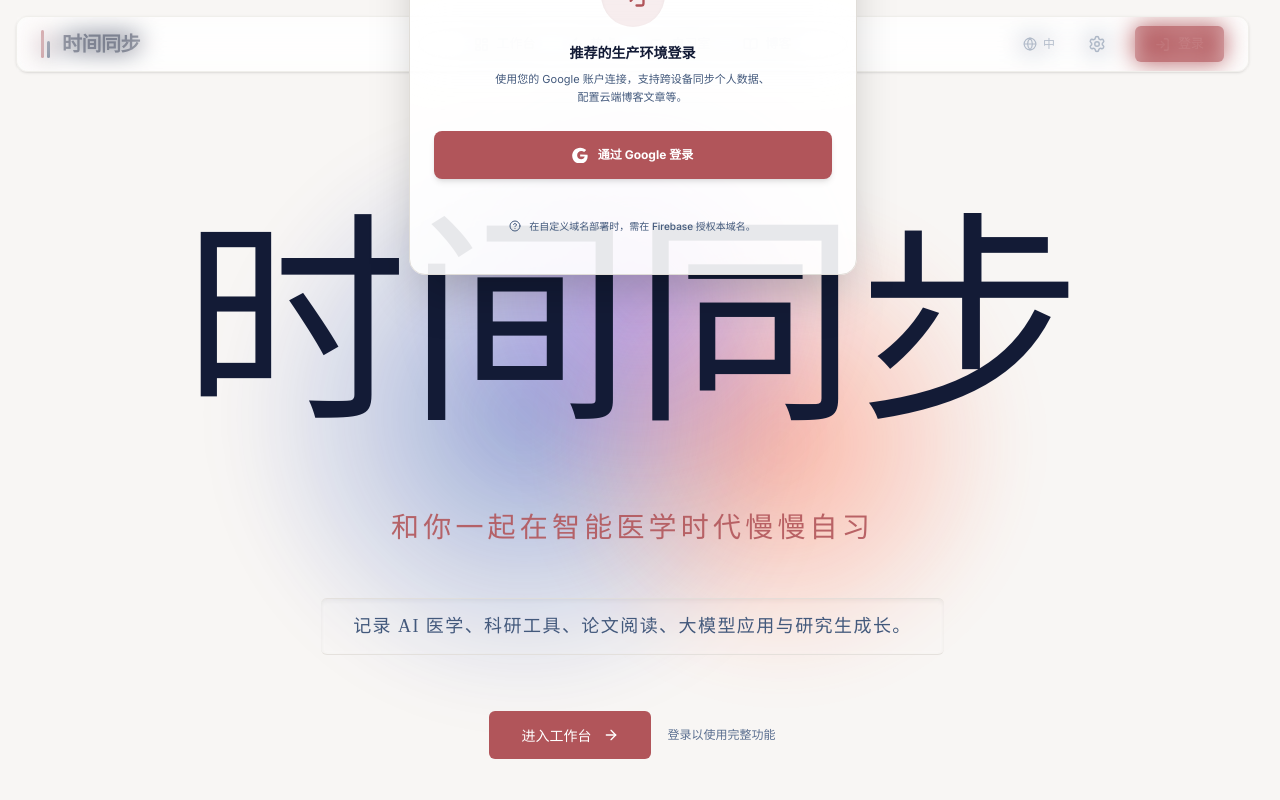
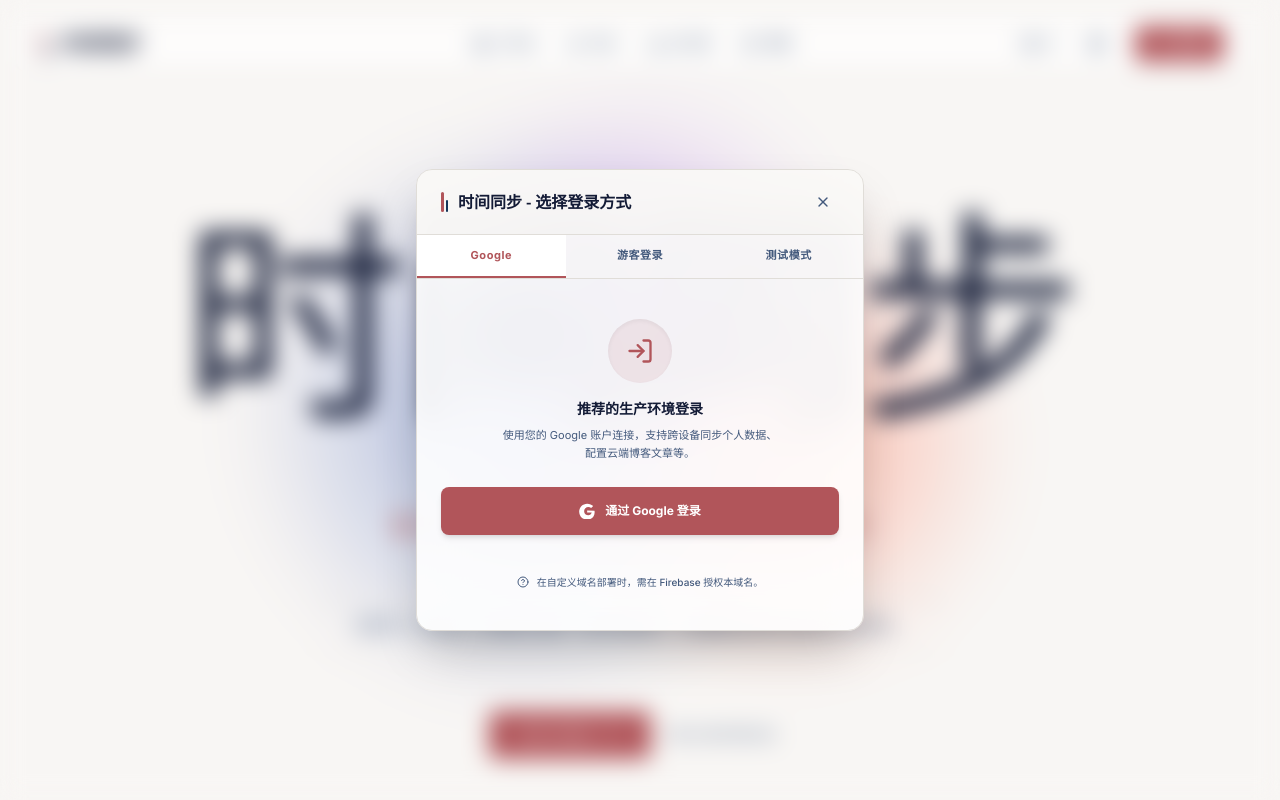
Before and after one commit to Zsl-w/TemporalSync, a React (Vite) app: page / in a window 1280 px wide. Both pictures are taken after a click on the button "登录". Shown: the top 800 px of the page. Built offline with nearby package versions, Linux system fonts and the light colour scheme; no server answers; a web font is replaced by a local one.

Commit message:
fix: resolve z-index stacking issues for LoginModal by rendering outside header and set z-[9999]

```diff
--- a/src/components/LoginModal.tsx
+++ b/src/components/LoginModal.tsx
@@ -66,7 +66,7 @@
   if (!isOpen) return null;
 
   return (
-    <div className="fixed inset-0 z-50 flex items-center justify-center p-4">
+    <div className="fixed inset-0 z-[9999] flex items-center justify-center p-4">
       {/* Backdrop */}
       <div
         className="absolute inset-0 bg-ts-navy-950/60 backdrop-blur-md cursor-pointer"
--- a/src/components/Navbar.tsx
+++ b/src/components/Navbar.tsx
@@ -67,6 +67,7 @@
   };
 
   return (
+    <>
       <header
         ref={navRef}
         className="sticky top-4 mt-4 z-50 w-[calc(100%-2rem)] max-w-7xl mx-auto h-14 border rounded-[12px] shadow-sm transition-all duration-300"
@@ -143,7 +144,8 @@
             )}
           </div>
         </div>
+      </header>
       <LoginModal isOpen={isLoginModalOpen} onClose={() => setIsLoginModalOpen(false)} />
-    </header>
+    </>
   );
 };
```
Lines whose indentation alone changed are shown as unchanged.
